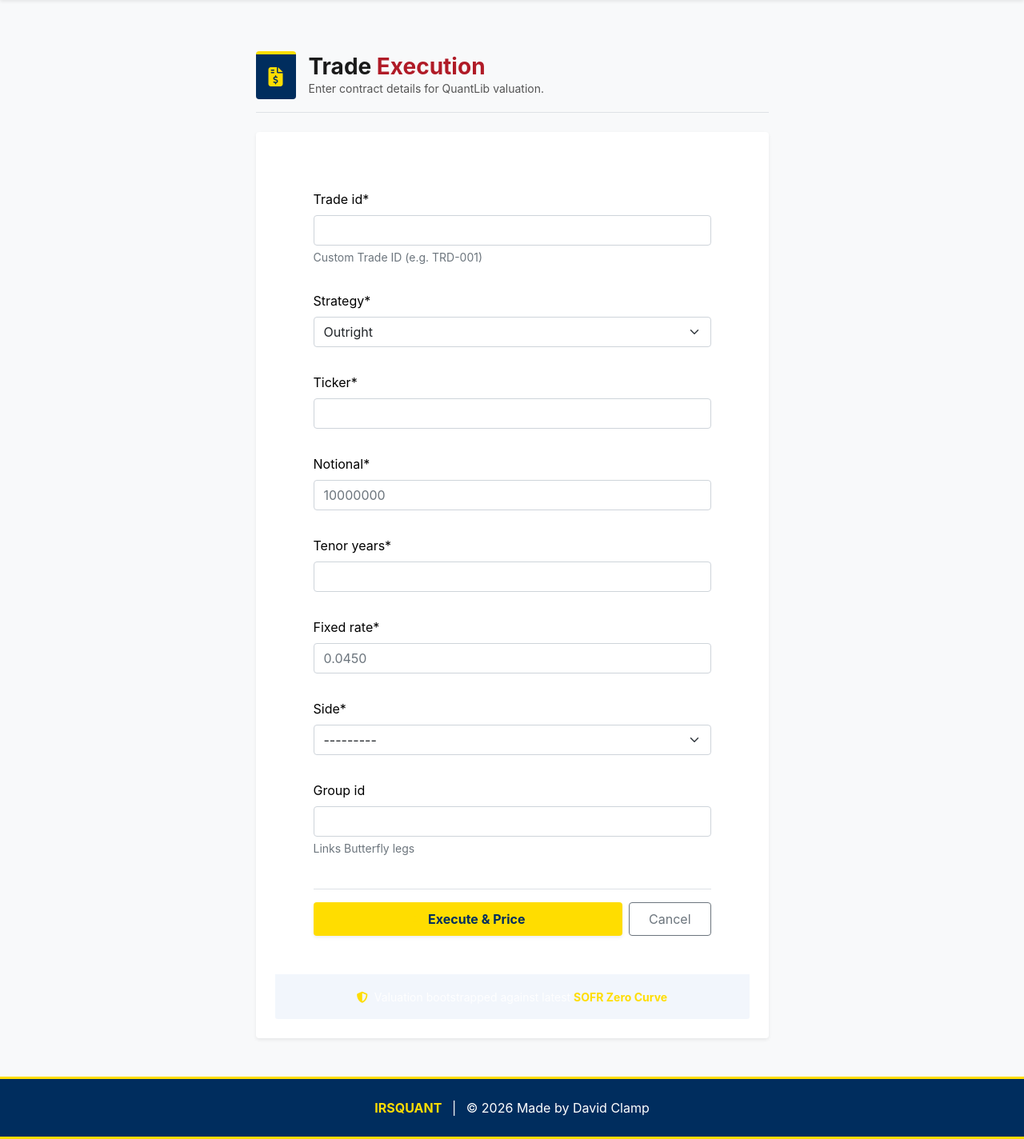
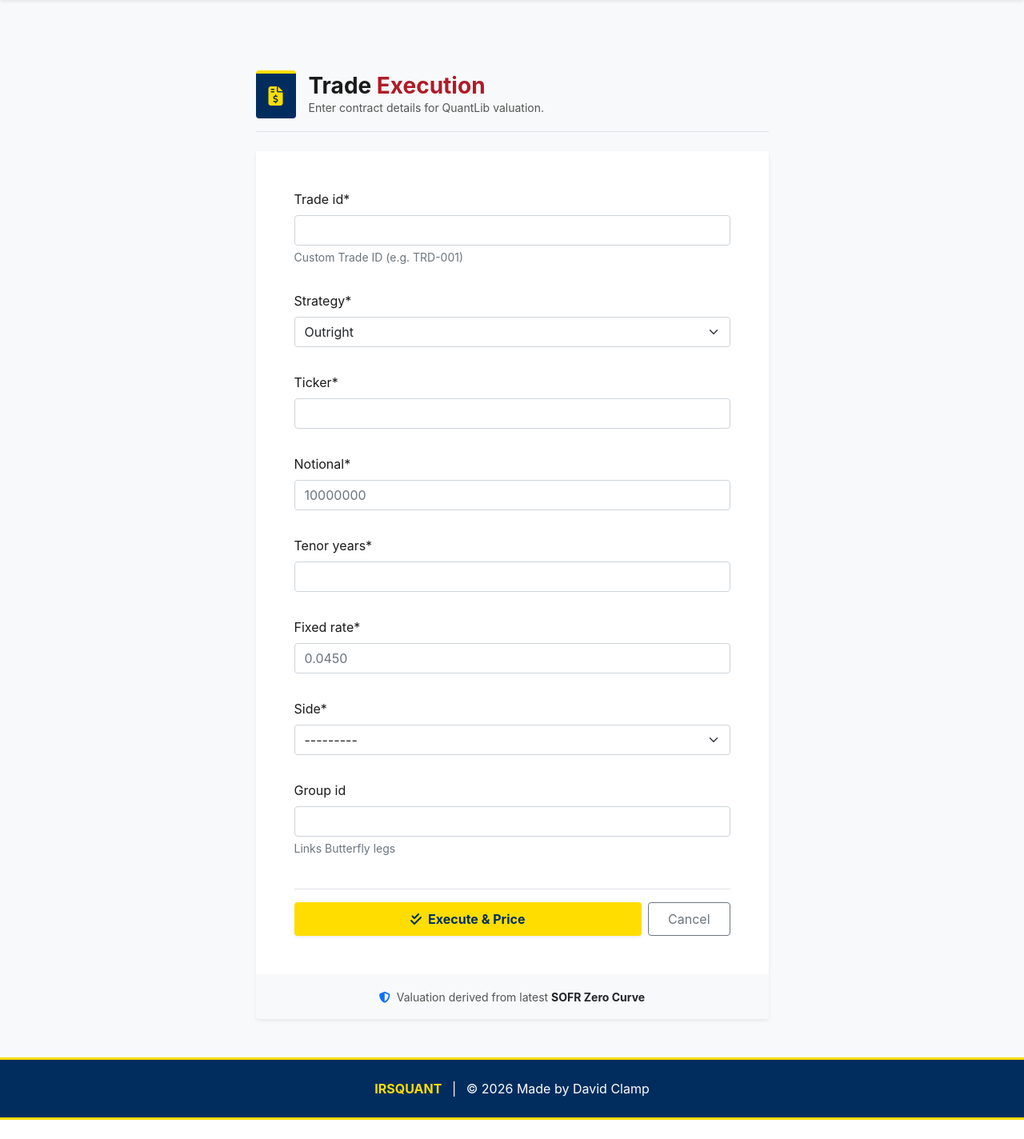
Before and after one commit to DavidClamp/project-swaps, a Django app: page /add-trade/ in a window 1280 px wide. Shown: the part 78-1502 px from the top of the page at 80% size. After the commit the page ends 1478 px from the top, so only its background shows below. Run offline with Django 4.2, Linux system fonts and the light colour scheme; a user stored in the database is signed in; some libraries are stand-ins or nearby versions.

Commit message:
Clean up CSS

```diff
--- a/workspace/templates/workspace/add_trade.html
+++ b/workspace/templates/workspace/add_trade.html
@@ -4,13 +4,14 @@
 {% block title %}Execute Trade | IRSQuant{% endblock %}
 
 {% block content %}
-<div class="container py-5">
+<div class="container py-5 mt-4">
     <div class="row justify-content-center">
         <div class="col-lg-7">
-            <!-- Header: Navy with Gold Icon -->
+            <!-- Header Section -->
             <div class="d-flex align-items-center mb-4 border-bottom pb-3">
                 <div class="p-3 rounded me-3 card-access-dark">
-                    <i class="fa-solid fa-file-invoice-dollar fa-xl brand-orange"></i>
+                    <!-- Icon forced to Gold for Navy background contrast -->
+                    <i class="fa-solid fa-file-invoice-dollar fa-xl text-ua-gold"></i>
                 </div>
                 <div>
                     <h1 class="h3 mb-0 fw-bold">Trade <span class="brand-orange">Execution</span></h1>
@@ -18,9 +19,8 @@
                 </div>
             </div>
 
-            <!-- Form Card: Azure Top Border -->
-            <div class="card shadow-sm border-0 overflow-hidden card-access-dark"
-                style="background-color: white !important; color: black !important;">
+            <!-- Form Card -->
+            <div class="card shadow-sm border-0 overflow-hidden" style="background-color: white;">
                 <div class="card-body p-4 p-md-5">
                     <form method="POST" class="needs-validation" novalidate>
                         {% csrf_token %}
@@ -29,7 +29,7 @@
                             {{ form|crispy }}
                         </div>
 
-                        <!-- Gold "Execute" Button -->
+                        <!-- Action Row -->
                         <div class="mt-4 pt-3 border-top d-flex gap-2">
                             <button type="submit" class="btn btn-ua-gold px-4 py-2 flex-grow-1 shadow-sm">
                                 <i class="fa-solid fa-check-double me-2"></i>Execute & Price
@@ -41,11 +41,12 @@
                     </form>
                 </div>
 
-                <!-- Bottom Info Bar -->
-                <div class="card-footer border-0 py-3 text-center" style="background-color: rgba(0, 87, 183, 0.05);">
-                    <small class="text-muted italic">
-                        <i class="fa-solid fa-shield-halved me-1" style="color: var(--ua-blue);"></i>
-                        Valuation bootstrapped against latest <strong>SOFR Zero Curve</strong>
+                <!-- Footer Info Bar -->
+                <div class="card-footer border-0 py-3 text-center bg-light">
+                    <small class="text-muted">
+                        <i class="fa-solid fa-shield-halved me-1 text-primary"></i>
+                        Valuation derived from latest
+                        <strong class="text-dark">SOFR Zero Curve</strong>
                     </small>
                 </div>
             </div>
```
